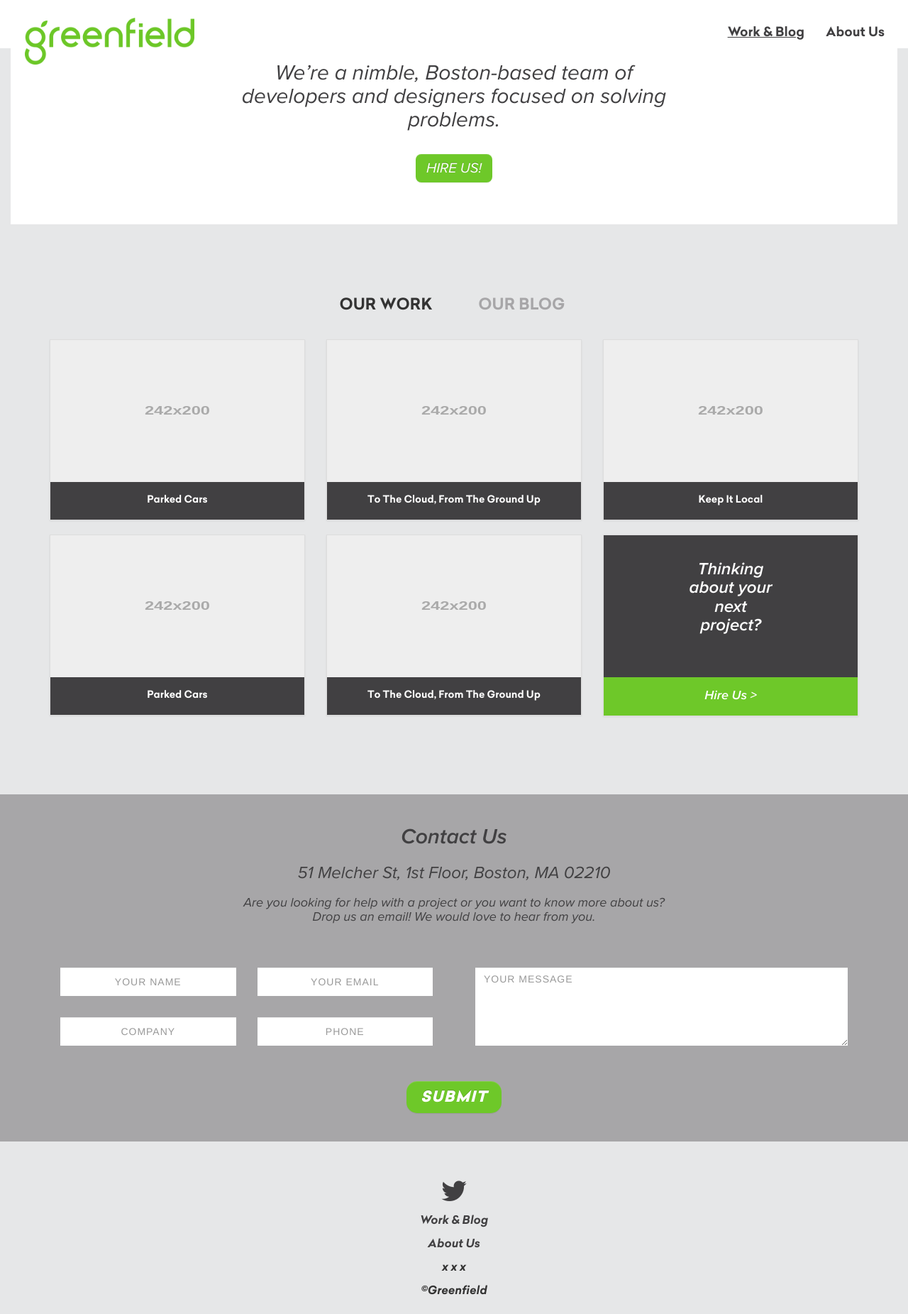
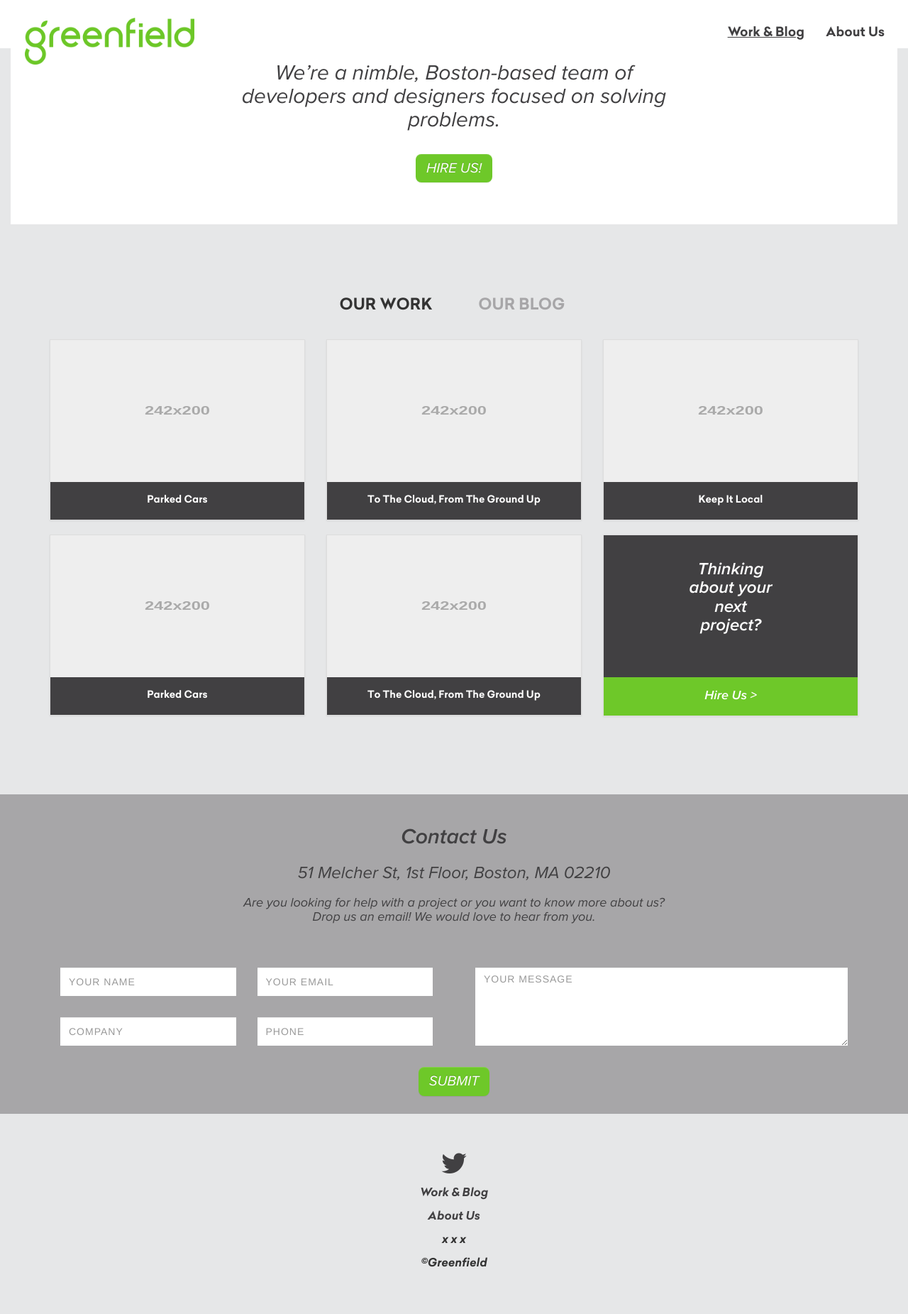
Before and after one commit to greenfieldhq/greenfieldhq.github.io, a Jekyll site: the page built from index.md, in a window 1280 px wide. Shown: the whole page at 71% size. Built offline with Jekyll 4.4.1, drawn with Linux system fonts in a browser that asks for light colours; nearby versions of some CDN libraries; library files that are not in the unit come from our copies; after the commit the page ends 1812 px from its top, so only the background shows below that.

Commit message:
Contact form submit shares uses the default greenfield button.

```diff
--- a/_includes/about-us.html
+++ b/_includes/about-us.html
@@ -40,7 +40,7 @@
 
   <section class="approaches">
     <div class="row">
-      <div class="col-md-offset-1 col-md-10 text-center">
+      <div class="col-md-offset-3 col-md-6 text-center">
         <h2>
           Our Approach
         </h2>
@@ -56,6 +56,8 @@
         </p>
       </div>
     </div>
+
+    <br>
 
     <div class="row">
       <ul class="list-inline col-md-12">
--- a/_includes/hire-us.html
+++ b/_includes/hire-us.html
@@ -40,7 +40,7 @@
             </div>
           </div>
           <div class="row text-center">
-              <input type="submit" value="SUBMIT" class="form-submit btn btn-primary">
+              <input type="submit" value="SUBMIT" class="form-submit btn btn-primary hire-us">
           </div>
         </form>
       </div>
--- a/assets/css/greenfield.scss
+++ b/assets/css/greenfield.scss
@@ -357,6 +357,7 @@ section.team {
 section.contact-us {
   background-color: $gray-light;
   padding-top: 25px;
+  padding-bottom: 25px;
 
   form {
     margin-top: 50px;
@@ -371,7 +372,6 @@ section.contact-us {
     border: none;
     letter-spacing: 1px;
     height: 40px;
-    text-align: center;
   }
 
   .form-group textarea {
@@ -387,21 +387,6 @@ section.contact-us {
   :-ms-input-placeholder {
     font-family: $font-primary !important;
     color: black !important;
-  }
-
-  input.form-submit {
-    background-color: $brand-primary;
-    font-family: $font-primary-bold;
-    font-style: italic;
-    font-weight: bold;
-    font-size: 20px;
-    letter-spacing: 2px;
-    margin-top: 20px;
-    margin-bottom: 40px;
-    padding-left: 20px;
-    padding-right: 20px;
-    padding-top: 10px;
-    border-radius: 15px;
   }
 }
 
```
